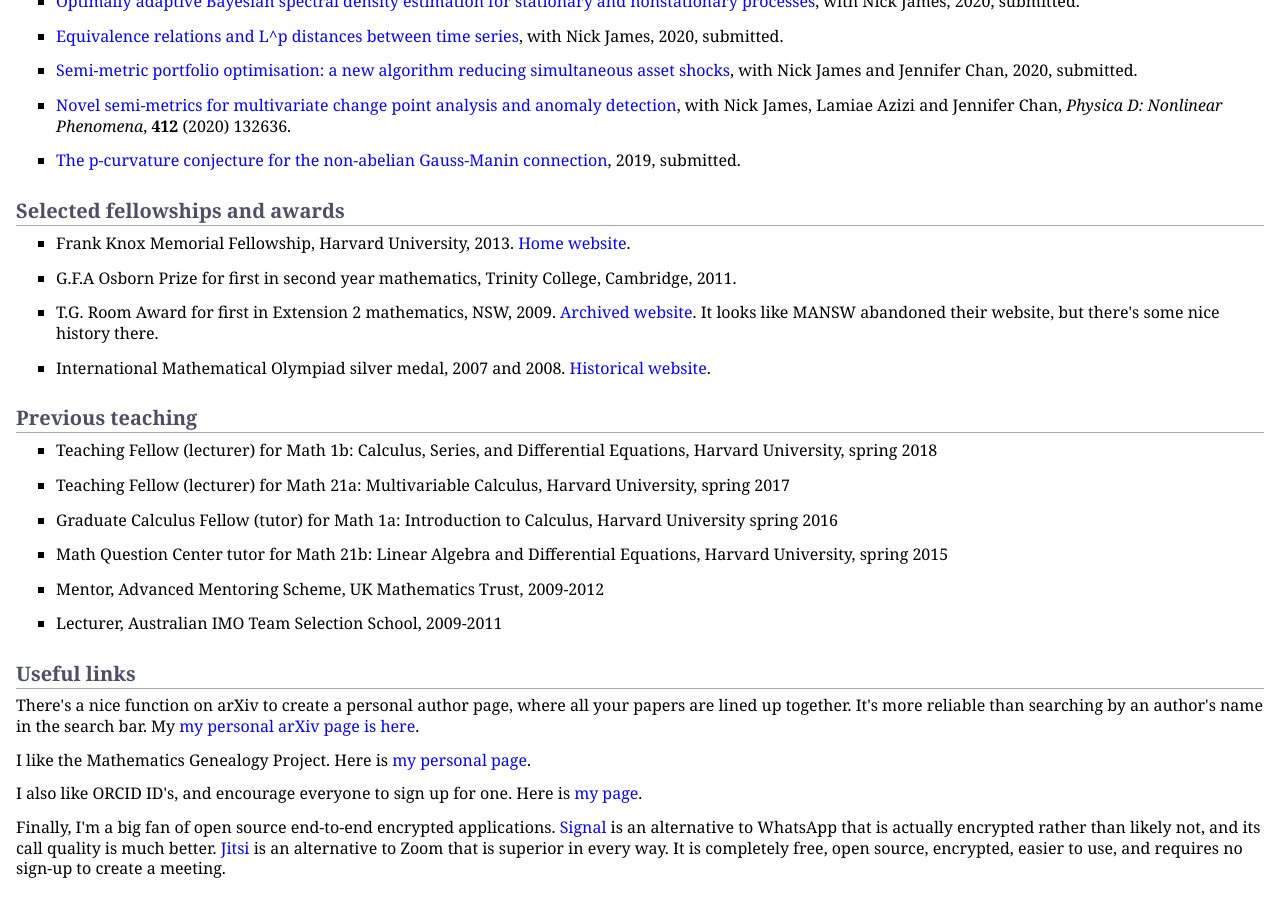
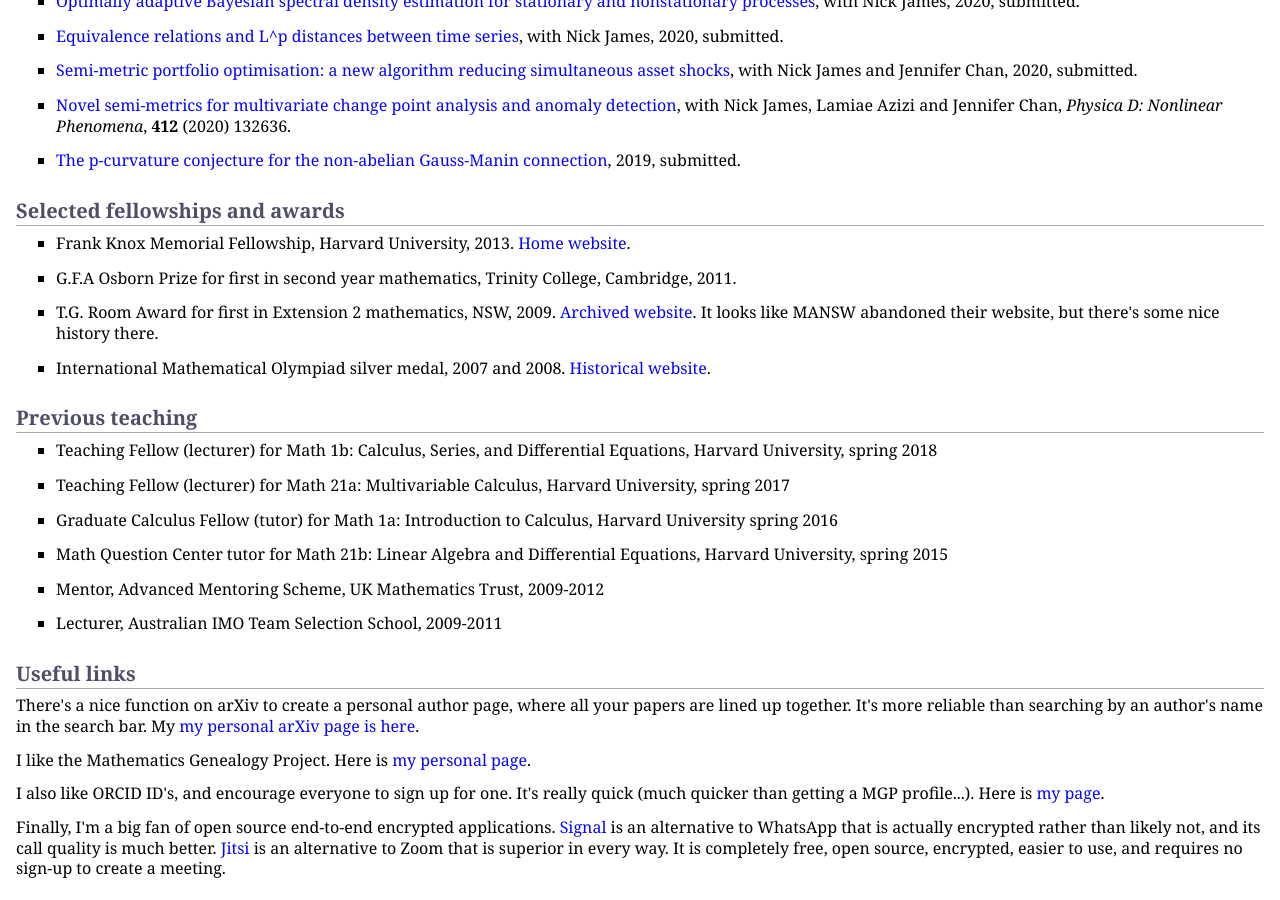
Before and after one commit to MaxMenzies/maxmenzies.com, a Jekyll site: the page index.html, which Jekyll copies as it is, in a window 1280 px wide and 900 px high, scrolled down 885 px. Built offline with Jekyll 4.4.1, drawn with Linux system fonts in a browser that asks for light colours.

Commit message:
Update index.html

```diff
--- a/index.html
+++ b/index.html
@@ -139,7 +139,7 @@
 <h2>Useful links</h2>
 <p>There's a nice function on arXiv to create a personal author page, where all your papers are lined up together. It's more reliable than searching by an author's name in the search bar. My <a href="https://arxiv.org/a/menzies_m_1.html">my personal arXiv page is here</a>.</p>
 <p>I like the Mathematics Genealogy Project. Here is <a href="https://www.mathgenealogy.org/id.php?id=256318">my personal page</a>.</p>
-<p>I also like ORCID ID's, and encourage everyone to sign up for one. Here is <a href="https://orcid.org/0000-0002-9907-8435">my page</a>.</p>
+<p>I also like ORCID ID's, and encourage everyone to sign up for one. It's really quick (much quicker than getting a MGP profile...). Here is <a href="https://orcid.org/0000-0002-9907-8435">my page</a>.</p>
 <p>Finally, I'm a big fan of open source end-to-end encrypted applications. <a href="https://signal.org/en/"> Signal</a> is an alternative to WhatsApp that is actually encrypted rather than likely not, and its call quality is much better. <a href="https://meet.jit.si/"> Jitsi</a> is an alternative to Zoom that is superior in every way. It is completely free, open source, encrypted, easier to use, and requires no sign-up to create a meeting.
 </div>
 </body>
```
